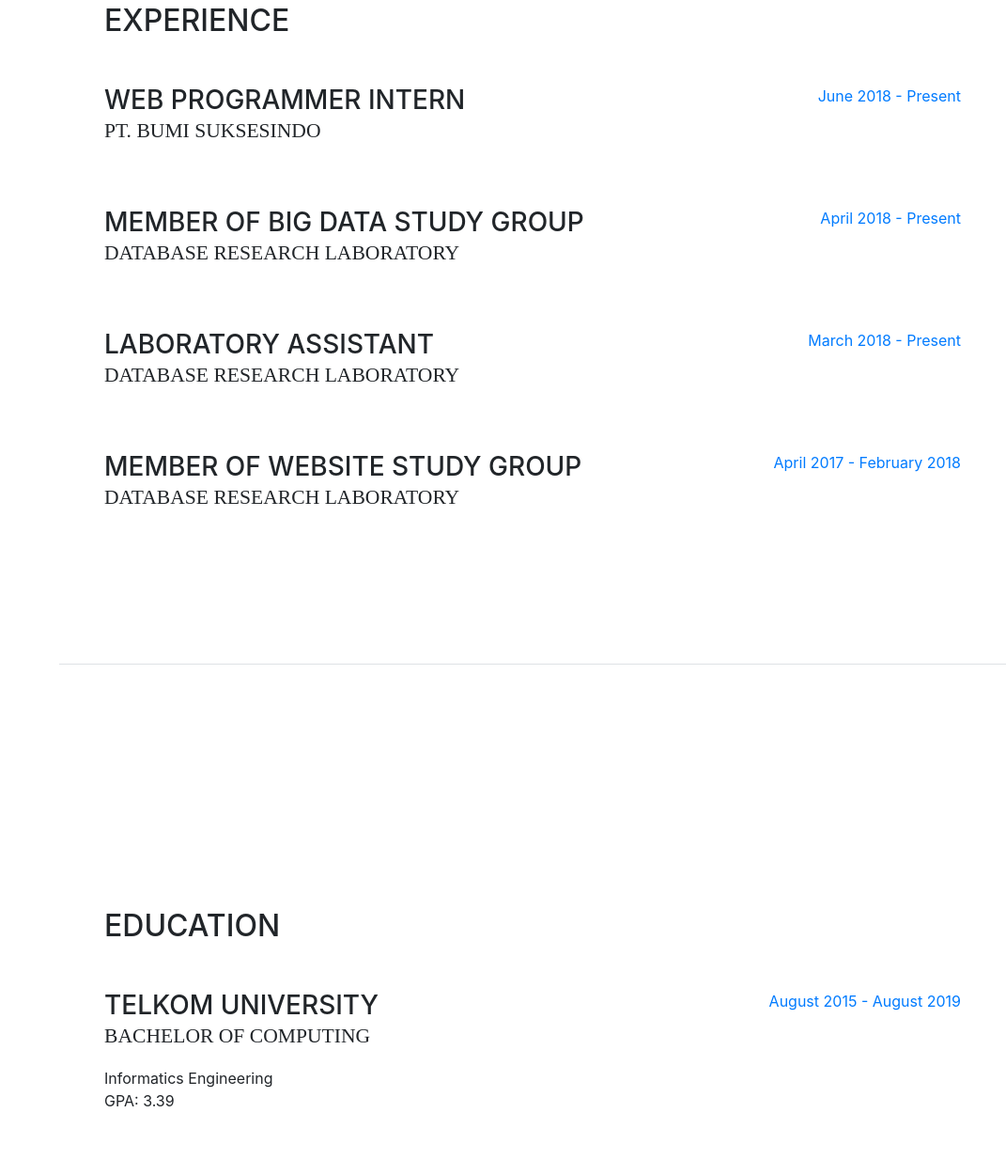
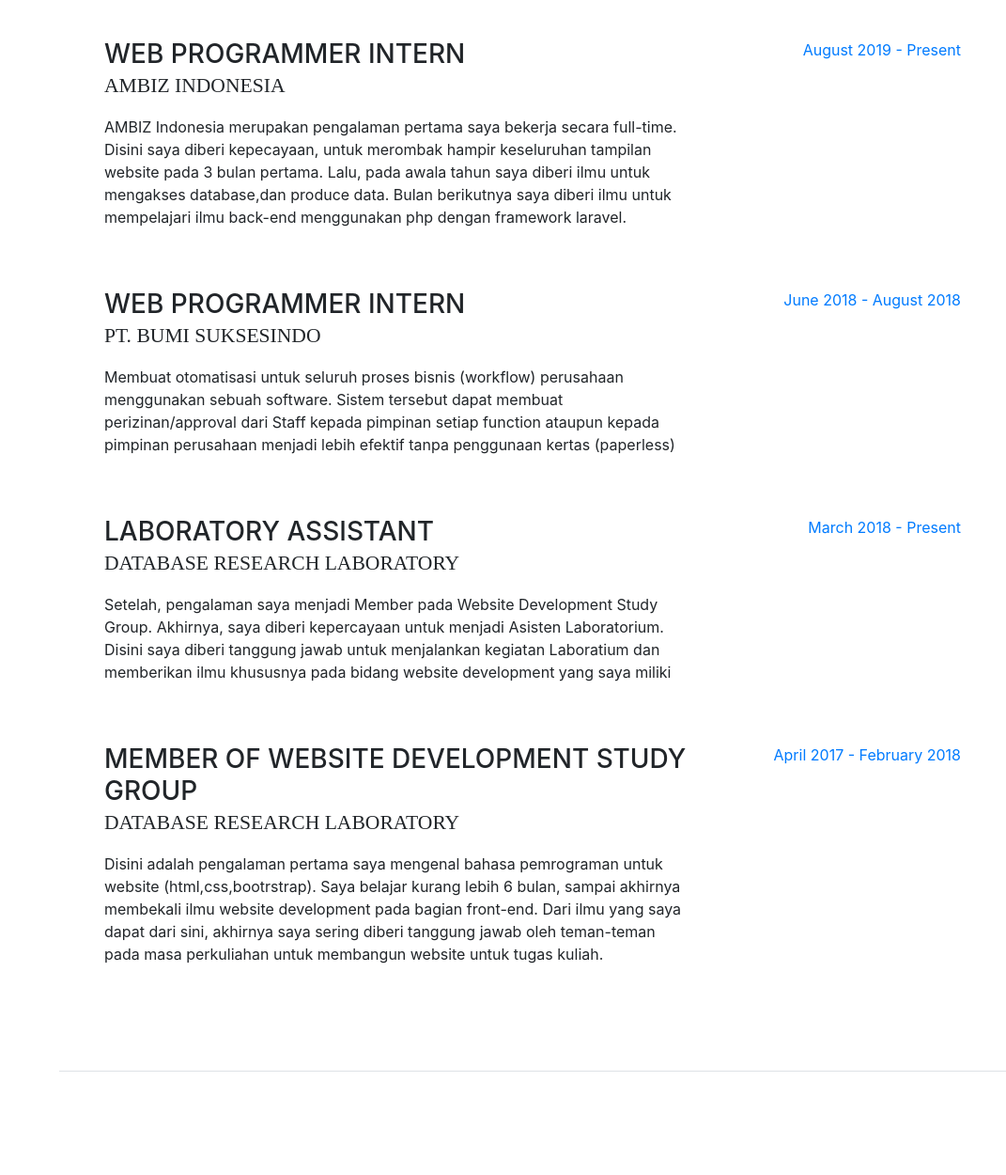
Before and after one commit to ameliaanism/ameliaanism.github.io, a website with bundled scripts: page index.html in a window 1280 px wide. Shown: the part 893-2143 px from the top of the page at 94% size, without its empty margins (209-1280 px from the left). Built offline with nearby package versions, Linux system fonts and the light colour scheme; a web font is replaced by a local one.

Commit message:
Update index.html

```diff
--- a/index.html
+++ b/index.html
@@ -104,33 +104,34 @@
           <div class="resume-item d-flex flex-column flex-md-row mb-5">
             <div class="resume-content mr-auto">
               <h3 class="mb-0">Web Programmer Intern</h3>
-              <div class="subheading mb-3">PT. Bumi Suksesindo</div>
-              <p></p>
+              <div class="subheading mb-3">AMBIZ Indonesia</div>
+              <p>AMBIZ Indonesia merupakan pengalaman pertama saya bekerja secara full-time. Disini saya diberi kepecayaan, untuk merombak hampir keseluruhan tampilan website pada 3 bulan pertama.
+              Lalu, pada awala tahun saya diberi ilmu untuk mengakses database,dan produce data. Bulan berikutnya saya diberi ilmu untuk mempelajari ilmu back-end menggunakan php dengan framework laravel.
+              </p>
             </div>
             <div class="resume-date text-md-right">
-              <span class="text-primary">June 2018 - Present</span>
+              <span class="text-primary">August 2019 - Present</span>
             </div>
           </div>
 
-
-
           <div class="resume-item d-flex flex-column flex-md-row mb-5">
             <div class="resume-content mr-auto">
-              <h3 class="mb-0">Member of Big Data Study Group</h3>
-              <div class="subheading mb-3">Database Research Laboratory</div>
-              <p></p>
+              <h3 class="mb-0">Web Programmer Intern</h3>
+              <div class="subheading mb-3">PT. Bumi Suksesindo</div>
+              <p>Membuat otomatisasi untuk seluruh proses bisnis (workflow) perusahaan menggunakan sebuah software. Sistem tersebut dapat membuat perizinan/approval dari Staff
+                kepada pimpinan setiap function ataupun kepada pimpinan perusahaan menjadi lebih efektif tanpa penggunaan kertas (paperless)</p>
             </div>
             <div class="resume-date text-md-right">
-              <span class="text-primary">April 2018 - Present</span>
+              <span class="text-primary">June 2018 - August 2018</span>
             </div>
           </div>
-
 
           <div class="resume-item d-flex flex-column flex-md-row mb-5">
             <div class="resume-content mr-auto">
               <h3 class="mb-0">Laboratory Assistant</h3>
               <div class="subheading mb-3">Database Research Laboratory</div>
-              <p></p>
+              <p>Setelah, pengalaman saya menjadi Member pada Website Development Study Group. Akhirnya, saya diberi kepercayaan untuk menjadi Asisten Laboratorium. Disini saya diberi tanggung jawab
+              untuk menjalankan kegiatan Laboratium dan memberikan ilmu khususnya pada bidang website development yang saya miliki</p>
             </div>
             <div class="resume-date text-md-right">
               <span class="text-primary">March 2018 - Present</span>
@@ -139,9 +140,11 @@
 
           <div class="resume-item d-flex flex-column flex-md-row mb-5">
             <div class="resume-content mr-auto">
-              <h3 class="mb-0">Member of Website Study Group</h3>
+              <h3 class="mb-0">Member of Website Development Study Group</h3>
               <div class="subheading mb-3">Database Research Laboratory</div>
-              <p></p>
+              <p>Disini adalah pengalaman pertama saya mengenal bahasa pemrograman untuk website (html,css,bootrstrap). Saya belajar kurang lebih 6 bulan, sampai akhirnya membekali ilmu
+              website development pada bagian front-end. Dari ilmu yang saya dapat dari sini, akhirnya saya sering diberi tanggung jawab oleh teman-teman pada masa perkuliahan untuk membangun
+              website untuk tugas kuliah. </p>
             </div>
             <div class="resume-date text-md-right">
               <span class="text-primary">April 2017 - February 2018</span>
```
